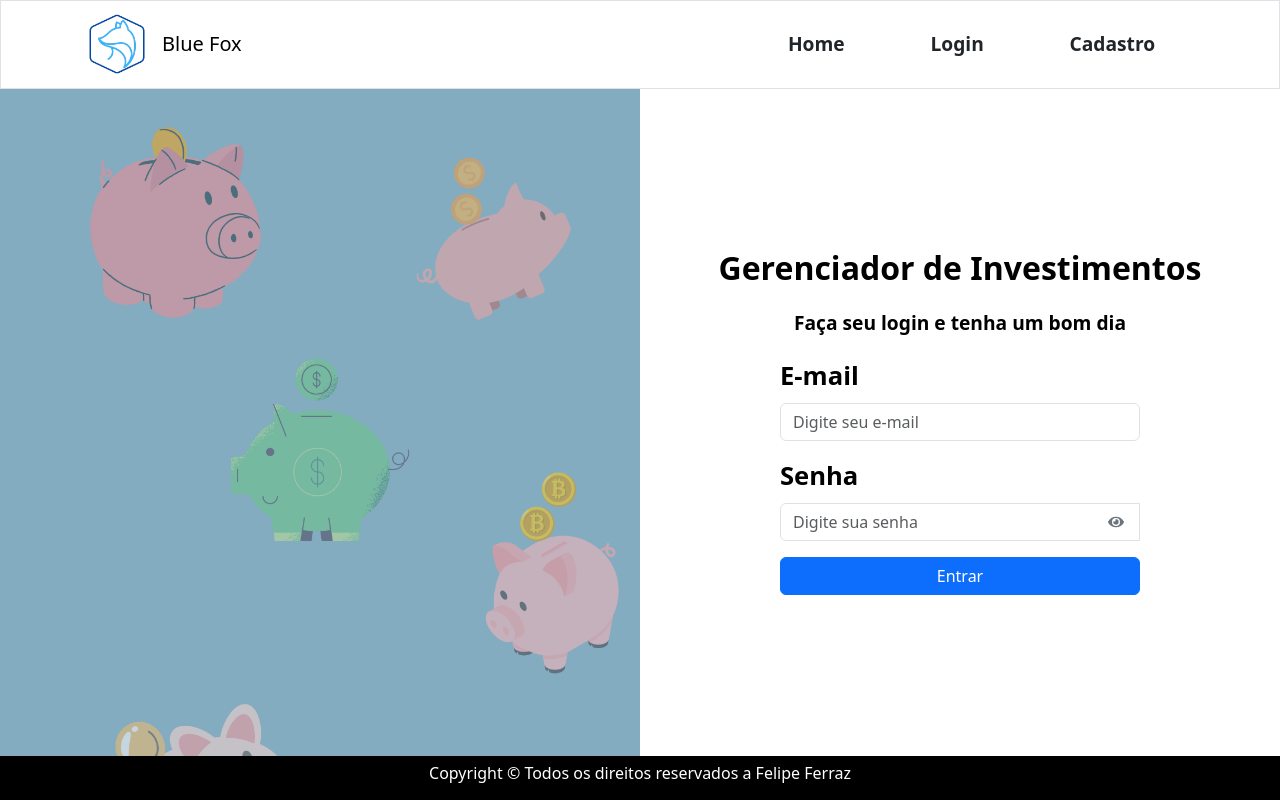
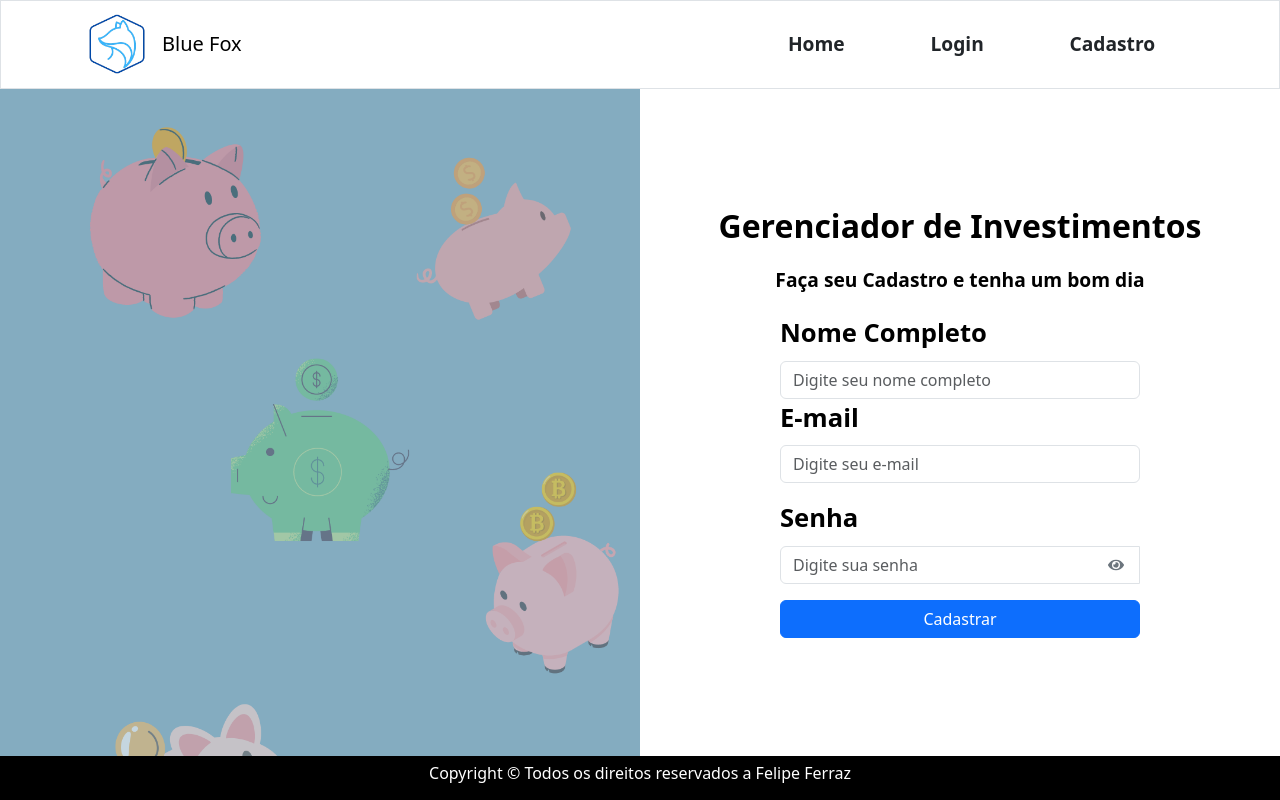
Before and after one commit to FelipeFerraz4/investment-management, a React (Vite) app in the folder front-end/: page /register in a window 1280 px wide. Built offline with nearby package versions, Linux system fonts and the light colour scheme.

Commit message:
fix: component register swap fix

```diff
--- a/front-end/src/pages/Register/components/RegisterData/index.jsx
+++ b/front-end/src/pages/Register/components/RegisterData/index.jsx
@@ -2,10 +2,12 @@ import { useState } from 'react';
 import { Form, Button, InputGroup, FormControl } from 'react-bootstrap';
 import { FaEye, FaEyeSlash } from 'react-icons/fa';
 import { useNavigate } from 'react-router-dom';
-import './style.css';
 import axios from 'axios';
 
-function LoginData() {
+import './style.css';
+
+function RegisterData() {
+    const [fullName, setFullName] = useState('');
     const [email, setEmail] = useState('');
     const [password, setPassword] = useState('');
     const [showPassword, setShowPassword] = useState(false);
@@ -14,43 +16,56 @@ function LoginData() {
 
     const handleSubmit = async (event) => {
         event.preventDefault();
-        if (email !== '' && password !== '') {
+        if (fullName !== '' && email !== '' && password !== '') {
             try {
-                const response = await axios.post('http://localhost:80/api/auth', {
+                const response = await axios.post('http://localhost:80/api/users', {
+                    name: fullName,
                     email: email,
                     password: password
                 });
 
-                if (response.status === 200) {
+                if (response.status === 201) {
                     navigate("/dashboard");
                     setError('');
                 }
             } catch (error) {
-                setError('E-mail ou senha inválido');
+                setError('Erro ao cadastrar o usuário');
             }
         } else {
-            setError('Campos E-mail ou senha vazio');
+            setError('Um dos campos está vazio');
         }
     };
 
-    return (
-        <section className="login">
-            <h3 className="login_title">Gerenciador de Investimentos</h3>
-            <h6 className="login_subtitle">Faça seu login e tenha um bom dia</h6>
+    return(
+        <section className="register">
+            <h3 className="register_title">Gerenciador de Investimentos</h3>
+            <h6 className="register_subtitle">Faça seu Cadastro e tenha um bom dia</h6>
+
             <Form onSubmit={handleSubmit}>
+                <Form.Group controlId="formFullName">
+                    <Form.Label className="register_form_title">Nome Completo</Form.Label>
+                    <Form.Control
+                        type="text"
+                        placeholder="Digite seu nome completo"
+                        value={fullName}
+                        onChange={(e) => setFullName(e.target.value)}
+                        required
+                        />
+                </Form.Group>
+
                 <Form.Group controlId="formEmail">
-                    <Form.Label className="login_form_title">E-mail</Form.Label>
+                    <Form.Label className="register_form_title">E-mail</Form.Label>
                     <Form.Control
                         type="email"
                         placeholder="Digite seu e-mail"
                         value={email}
                         onChange={(e) => setEmail(e.target.value)}
                         required
-                    />
+                        />
                 </Form.Group>
 
                 <Form.Group controlId="formPassword" className="mt-3">
-                    <Form.Label className="login_form_title">Senha</Form.Label>
+                    <Form.Label className="register_form_title">Senha</Form.Label>
                     <InputGroup className="password-input-group">
                         <FormControl
                             type={showPassword ? 'text' : 'password'}
@@ -58,20 +73,20 @@ function LoginData() {
                             value={password}
                             onChange={(e) => setPassword(e.target.value)}
                             required
-                        />
+                            />
                         <InputGroup.Text onClick={() => setShowPassword(!showPassword)} className="password-toggle-icon">
                             {showPassword ? <FaEyeSlash /> : <FaEye />}
                         </InputGroup.Text>
                     </InputGroup>
                 </Form.Group>
 
-                {error && <p className="login_error">{error}</p>}
+                {error && <p className="register_error">{error}</p>}
                 <Button variant="primary" type="submit" className="mt-3 w-100">
-                    Entrar
+                    Cadastrar
                 </Button>
             </Form>
         </section>
     );
 }
 
-export default LoginData;
+export default RegisterData;
```
